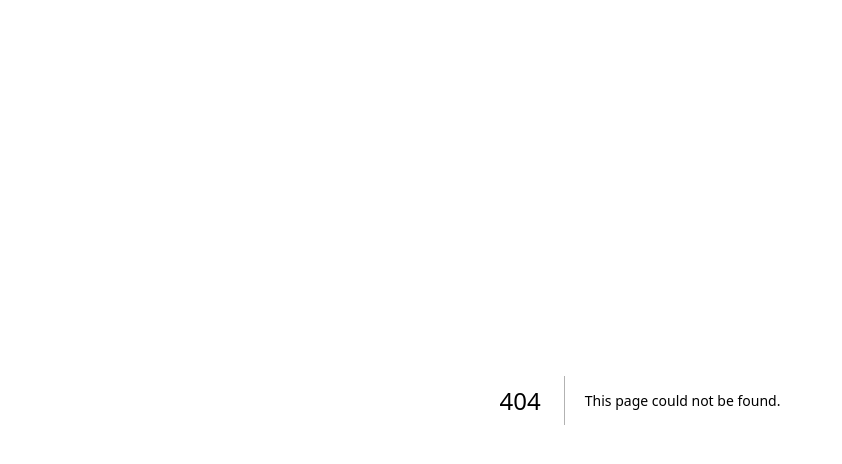
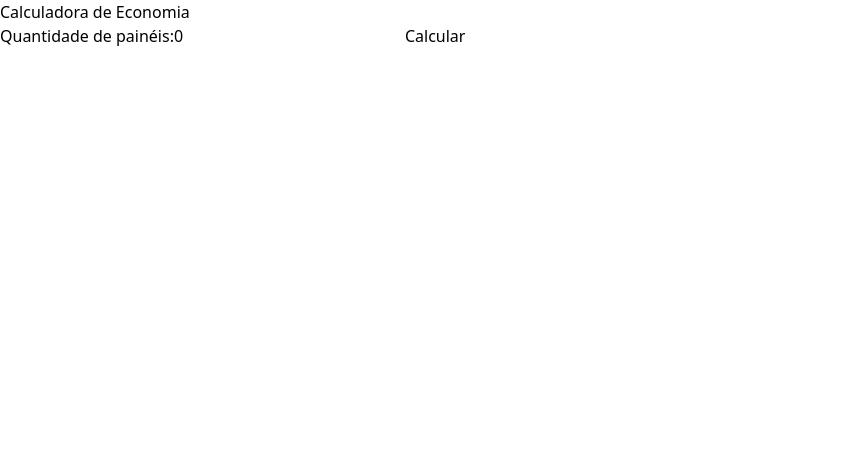
Before and after one commit to OscarAriasNeto/ecosolaris-gs, a Next.js app: page /calculator in a window 1280 px wide. Before the commit this address had no page. Shown: the top 464 px of the page, without its empty margins (0-842 px from the left). Built offline with nearby package versions, Linux system fonts and the light colour scheme.

Commit message:
Criando a calculadora

```diff
--- /dev/null
+++ b/src/app/calculator/page.tsx
@@ -0,0 +1,33 @@
+import { useState } from "react";
+
+const Calculator: React.FC = () => {
+    const [panels, setPanels] = useState<number>(0);
+    const [economy, setEconomy] = useState<string | null>(null);
+
+    const calculateEconomy = async () => {
+      try {
+        const response = await axios.post('https://sua-api.com/calculate', { panels });
+        setEconomy(response.data.economy);
+      } catch (error) {
+        console.error('Erro ao calcular economia:', error);
+      }
+    };
+
+    return (
+      <section>
+        <h1>Calculadora de Economia</h1>
+        <label>
+          Quantidade de painéis:
+          <input
+            type="number"
+            value={panels}
+            onChange={(e) => setPanels(Number(e.target.value))}
+          />
+        </label>
+        <button onClick={calculateEconomy}>Calcular</button>
+        {economy && <p>Economia estimada: {economy}</p>}
+      </section>
+    );
+  };
+
+  export default Calculator;
```
